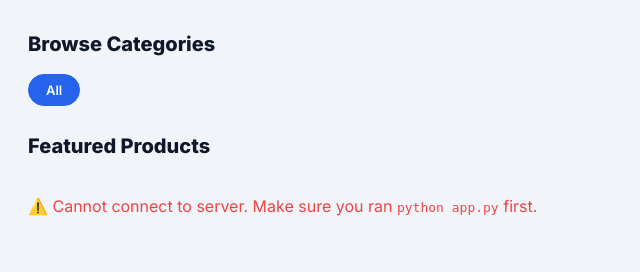
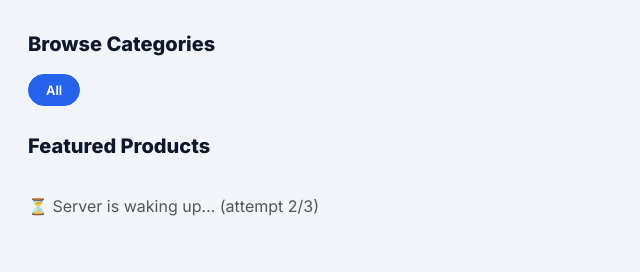
Before and after one commit to aman-coder03/SwiftCart, a Flask app: page / in a window 1280 px wide. Shown: the part 593-865 px from the top of the page, without its empty margins (0-640 px from the left). Run offline with Flask 3, Linux system fonts and the light colour scheme; some libraries are stand-ins or nearby versions.

Commit message:
update render req

```diff
--- a/templates/index.html
+++ b/templates/index.html
@@ -1012,7 +1012,7 @@
     <div class="profile-banner">
       <div class="avatar" id="profileInitial">U</div>
       <h2 id="profileBannerName">Your Name</h2>
-      <p id="profileBannerEmail">email@example.com</p>
+      <p id="profileBannerEmail"><a href="/cdn-cgi/l/email-protection" class="__cf_email__" data-cfemail="36535b575f5a76534e575b465a531855595b">[email&#160;protected]</a></p>
     </div>
 
     <div class="profile-card">
@@ -1110,7 +1110,7 @@
 <!-- ════════════════════════════════════════════
      JAVASCRIPT — all the interactivity
      ════════════════════════════════════════════ -->
-<script>
+<script data-cfasync="false" src="/cdn-cgi/scripts/5c5dd728/cloudflare-static/email-decode.min.js"></script><script>
 
   // The base URL for all API calls — points to our Flask server
   const API = "https://swiftcart-backend-gymy.onrender.com";
@@ -1302,9 +1302,14 @@
 
   // PRODUCTS
 
-  async function loadProducts() {
+  async function loadProducts(attempt = 1) {
+    const grid = document.getElementById('productsGrid');
+
+    if (attempt === 1) {
+      grid.innerHTML = '<p style="color:#555;grid-column:1/-1;padding:20px 0;">⏳ Waking up server, please wait…</p>';
+    }
+
     try {
-      // Fetch products and categories from the backend at the same time
       const [products, categories] = await Promise.all([
         fetch(API + '/products').then(r => r.json()),
         fetch(API + '/categories').then(r => r.json())
@@ -1315,8 +1320,13 @@
       renderProducts(products);
 
     } catch {
-      document.getElementById('productsGrid').innerHTML =
-        '<p style="color:var(--danger);grid-column:1/-1;padding:20px 0;">⚠️ Cannot connect to server. Make sure you ran <code>python app.py</code> first.</p>';
+      if (attempt < 4) {
+        grid.innerHTML = `<p style="color:#555;grid-column:1/-1;padding:20px 0;">⏳ Server is waking up… (attempt ${attempt}/3)</p>`;
+        setTimeout(() => loadProducts(attempt + 1), 5000);
+      } else {
+        grid.innerHTML =
+          '<p style="color:var(--danger);grid-column:1/-1;padding:20px 0;">⚠️ Could not reach server. Please refresh the page in a few seconds — the server may be starting up.</p>';
+      }
     }
   }
 
@@ -1609,7 +1619,6 @@
     }
   }
 
-
   // STARTUP
   // When the page first loads, restore the logged-in user from localStorage
   // (so they don't have to log in every time they refresh the page)
```
